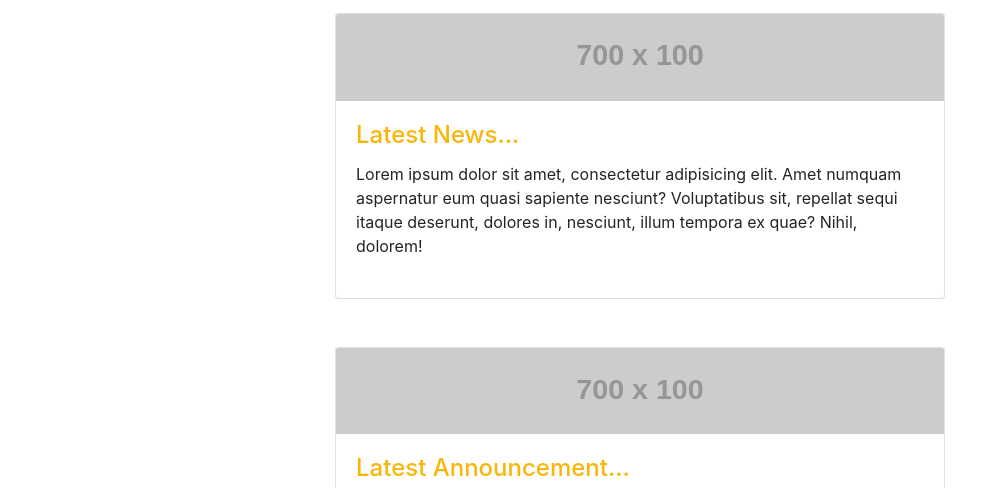
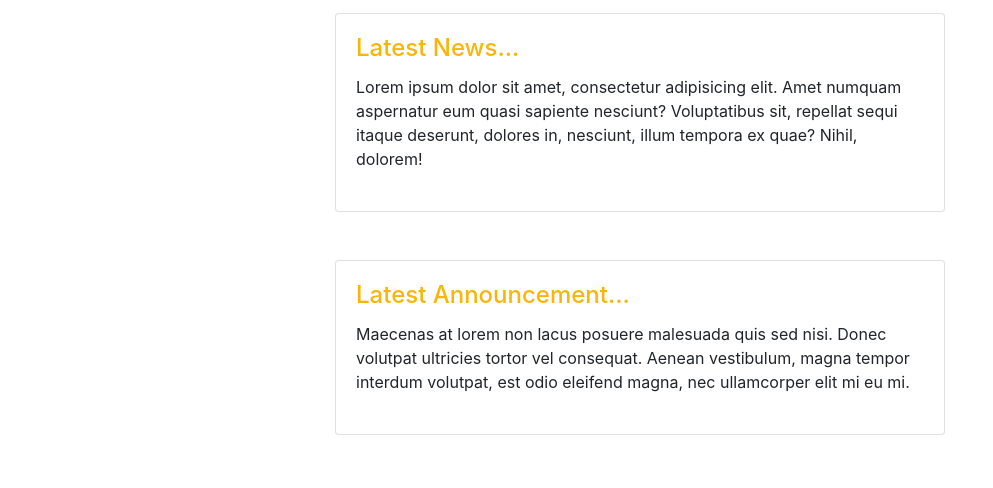
Before and after one commit to Enspire-Tech/embedded-flow-app, a plain HTML site: page index.html in a window 1280 px wide. Shown: the part 857-1345 px from the top of the page, without its empty margins (0-993 px from the left). Drawn offline with nearby package versions, Linux system fonts and the light colour scheme; placeholder pictures from the web are drawn by us.

Commit message:
Removed spacer images.

```diff
--- a/index.html
+++ b/index.html
@@ -17,11 +17,10 @@
       href="//cdnjs.cloudflare.com/ajax/libs/jqueryui/1.12.1/jquery-ui.css"
     />
     <link rel="stylesheet" href="style.css" />
+    <!-- fictious name in title -->
     <title>
-      <!-- fictious name -->
       INTECH
     </title>
-  </head>
   <body>
     <nav
       class="navbar navbar-full navbar-expand-lg fixed-top navbar-light bg-white border-bottom"
@@ -186,12 +185,6 @@
             </div>
             <div class="col-12 portfolio-item">
               <div class="card h-100">
-                <a href="#"
-                  ><img
-                    class="card-img-top"
-                    src="http://placehold.it/700x100"
-                    alt=""
-                /></a>
                 <div class="card-body">
                   <h4 class="card-title">
                     <a href="#">Latest News...</a>
@@ -209,12 +202,6 @@
           <div class="row mt-5">
             <div class="col-12 portfolio-item">
               <div class="card h-100">
-                <a href="#"
-                  ><img
-                    class="card-img-top"
-                    src="http://placehold.it/700x100"
-                    alt=""
-                /></a>
                 <div class="card-body">
                   <h4 class="card-title">
                     <a href="#">Latest Announcement...</a>
@@ -224,7 +211,6 @@
                   </p>
                 </div>
               </div>
-            </div>
           </div>
         </div>
         <!-- / Center Column -->
```
